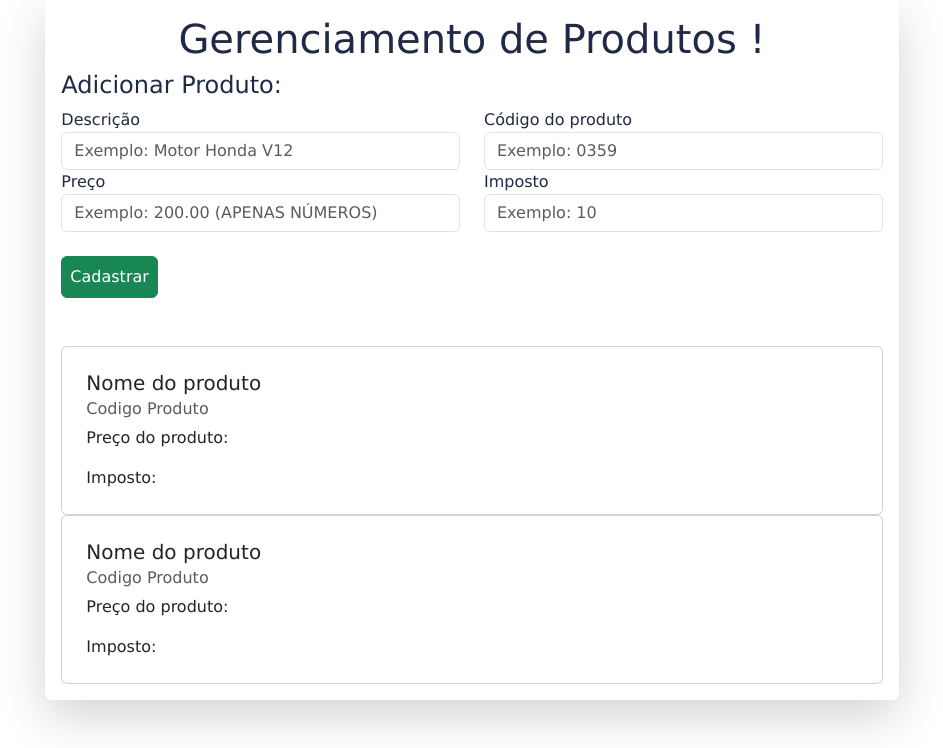
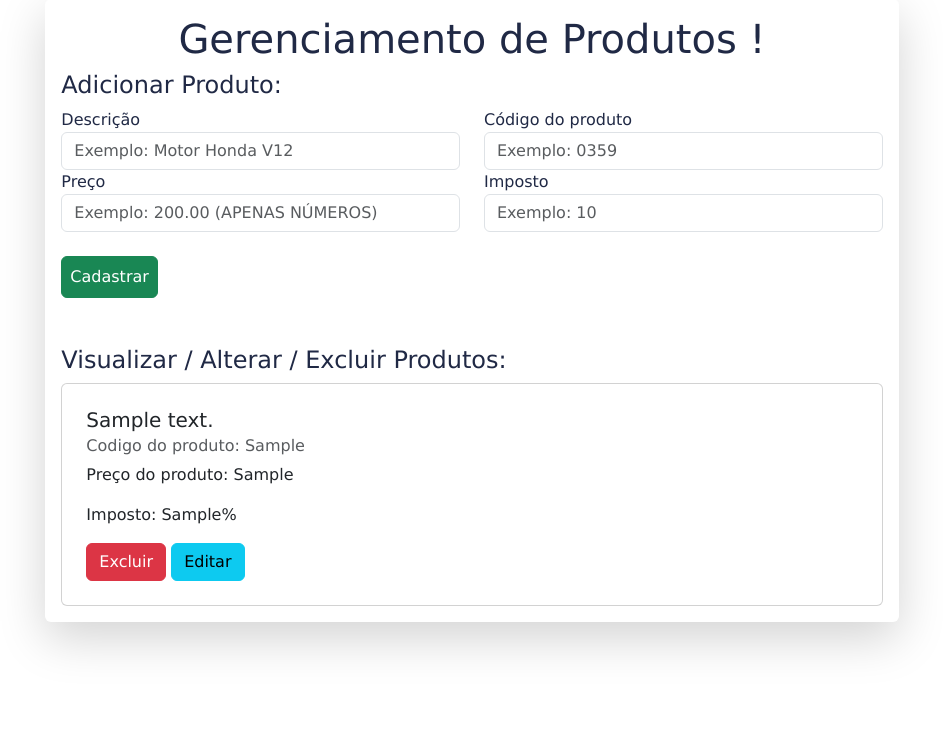
Before and after one commit to ArthurSPO/ProjetoERP, a PHP site: page /controle_produtos.php in a window 1280 px wide; the page is wider, and only the part inside the window is pictured. Shown: the part 105-853 px from the top of that part, without its empty margins (168-1111 px from the left). After the commit the page ends 756 px from the top of that part, so only its background shows below. Run offline with PHP 8.4, Linux system fonts and the light colour scheme; tables that the repository leaves empty or names only in its code hold one stand-in row (values such as "Sample post").

Commit message:
Falta Edit(Talvez dividir edições)

```diff
--- a/controle_produtos.php
+++ b/controle_produtos.php
@@ -1,3 +1,8 @@
+<?php
+$acao = 'recuperar';
+require 'produto_controller.php';
+?>
+
 <!DOCTYPE html>
 <html lang="pt-br">
 
@@ -7,7 +12,7 @@
 
     <!-- Bootstrap CSS -->
     <link href="https://cdn.jsdelivr.net/npm/bootstrap@5.3.0/dist/css/bootstrap.min.css" rel="stylesheet" integrity="sha384-9ndCyUaIbzAi2FUVXJi0CjmCapSmO7SnpJef0486qhLnuZ2cdeRhO02iuK6FUUVM" crossorigin="anonymous">
-
+    <link rel="stylesheet" href="https://cdn.jsdelivr.net/npm/bootstrap-icons@1.10.5/font/bootstrap-icons.css">
     <!-- HTML5Shiv -->
     <!--[if lt IE 9]>
       <script src="https://oss.maxcdn.com/html5shiv/3.7.2/html5shiv.min.js"></script>
@@ -18,6 +23,53 @@
 
     <title>Iquattro Sistemas</title>
     <link rel="icon" href="imagens/favicon.jpg">
+
+    <script>
+        function remover(cod){
+            location.href = 'controle_produtos.php?acao=remover&p00_codigo=' + cod;
+
+        }
+
+        function editar(cod, texto, preco, imposto){
+            let form = document.createElement('form')
+            form.action = 'produto_controller.php?acao=atualizar'
+            form.method = 'post'
+           // form.className = 'w-75'
+
+            let input = document.createElement('input')
+            input.type = 'text'
+            input.name = 'descricao'
+            input.className = 'form-control'
+            input.value = 'Produto: '+ texto + '. Código: '+ cod + '. Preço: '+ preco + '. Imposto: '+ imposto + '%'
+
+			let inputCod = document.createElement('input')
+			inputCod.type = 'hidden'
+			inputCod.name = 'cod'
+			inputCod.value = cod
+
+            let button = document.createElement('button')
+            button.type = 'submit'
+			button.className = 'btn btn-info'
+			button.innerHTML = 'Atualizar'
+
+            form.appendChild(input)
+            form.appendChild(button)
+            form.appendChild(inputCod)
+
+            //console.log(form)
+
+           let produto = document.getElementById('produto_'+cod);
+
+           produto.innerHTML = ''
+
+           produto.insertBefore(form, produto[0])
+
+        }
+
+
+
+    </script>
+
 </head>
 
 <body>
@@ -59,7 +111,7 @@
         </nav>
     </header>
 
-        <?php if (isset($_GET['inclusao']) && $_GET['inclusao'] == 1 ) {?>
+    <?php if (isset($_GET['inclusao']) && $_GET['inclusao'] == 1) { ?>
         <div class="bg-success">
             <h4 class="text-white text-center p-2">Inclusão feita com sucesso</h4>
         </div>
@@ -95,23 +147,20 @@
                 </form>
                 <br><br>
 
+                <h4>Visualizar / Alterar / Excluir Produtos:</h4>
 
+                <?php foreach ($produtos as $indice => $produto) { ?>
                     <div class="card">
-                    <div class="card-body p-4">
-                        <h5 class="card-title">Nome do produto</h5>
-                        <h6 class="card-subtitle mb-2 text-muted">Codigo Produto</h6>
-                        <p class="card-text">Preço do produto:</p>
-                        <p class="card-text">Imposto: </p>
+                        <div class="card-body p-4" id="produto_<?=$produto->p00_codigo?>"> <!--Talvez precise colocar o ID no card-->
+                            <h5 class="card-title"><?php echo $produto->p00_descricao  ?> </h5>
+                            <h6 class="card-subtitle mb-2 text-muted">Codigo do produto: <?php echo $produto->p00_codigo ?></h6>
+                            <p class="card-text">Preço do produto: <?php echo $produto->p00_preco ?></p>
+                            <p class="card-text">Imposto: <?php echo $produto->p00_imposto ?>%</p>
+                            <button class="btn btn-danger" onclick="remover(<?=$produto->p00_codigo?>)">Excluir</button>
+                            <button class="btn btn-info" onclick="editar(<?=$produto->p00_codigo?>, '<?=$produto->p00_descricao?>', <?=$produto->p00_preco?>, <?=$produto->p00_imposto?>)">Editar</button>
                         </div>
                     </div>
-
-
-                <div class="card">
-                    <div class="card-body p-4">
-                        <h5 class="card-title">Nome do produto</h5>
-                        <h6 class="card-subtitle mb-2 text-muted">Codigo Produto</h6>
-                        <p class="card-text">Preço do produto:</p>
-                        <p class="card-text">Imposto: </p>
+                <?php } ?>
 
             </div>
         </div>
--- a/produto_controller.php
+++ b/produto_controller.php
@@ -20,13 +20,28 @@
         $service->inserir();
 
         header('location: controle_produtos.php?inclusao=1');
+
     } elseif ($acao == 'recuperar') {
         $produto = new Produto();
         $conexao = new Conexao();
 
         $service = new Service ($conexao, $produto);
-        $produto = $service->recuperar();
+        $produtos = $service->recuperar();
 
+    } elseif ($acao == 'remover'){
+        $produto = new Produto();
+        $produto->__set('cod',$_GET['p00_codigo']);
+
+        $conexao = new Conexao();
+
+        $service = new Service ($conexao, $produto);
+        $service->remover();
+
+        header('location: controle_produtos.php');
+    } elseif ($acao = 'atualizar') {
+        echo '<pre>';
+        print_r($_POST);
+        echo '</pre>';
     }
 
 ?>
--- a/service.php
+++ b/service.php
@@ -26,7 +26,14 @@
             $query = 'select p00_codigo, p00_descricao, p00_preco, p00_imposto from p00_produto';
             $stmt = $this->conexao->prepare($query);
             $stmt->execute();
-            return $stmt->fetchAll(PDO::FETCH_ASSOC);
+            return $stmt->fetchAll(PDO::FETCH_OBJ);
+        }
+
+        public function remover(){
+            $query = 'delete from p00_produto where p00_codigo = :cod';
+            $stmt = $this->conexao->prepare($query);
+            $stmt->bindValue(':cod', $this->produto->__get('cod'));
+            $stmt->execute();
         }
 
 
```
Also changed, not shown: lista_produtos.php (+11 -16 lines). Lines whose indentation alone changed are shown as unchanged.
